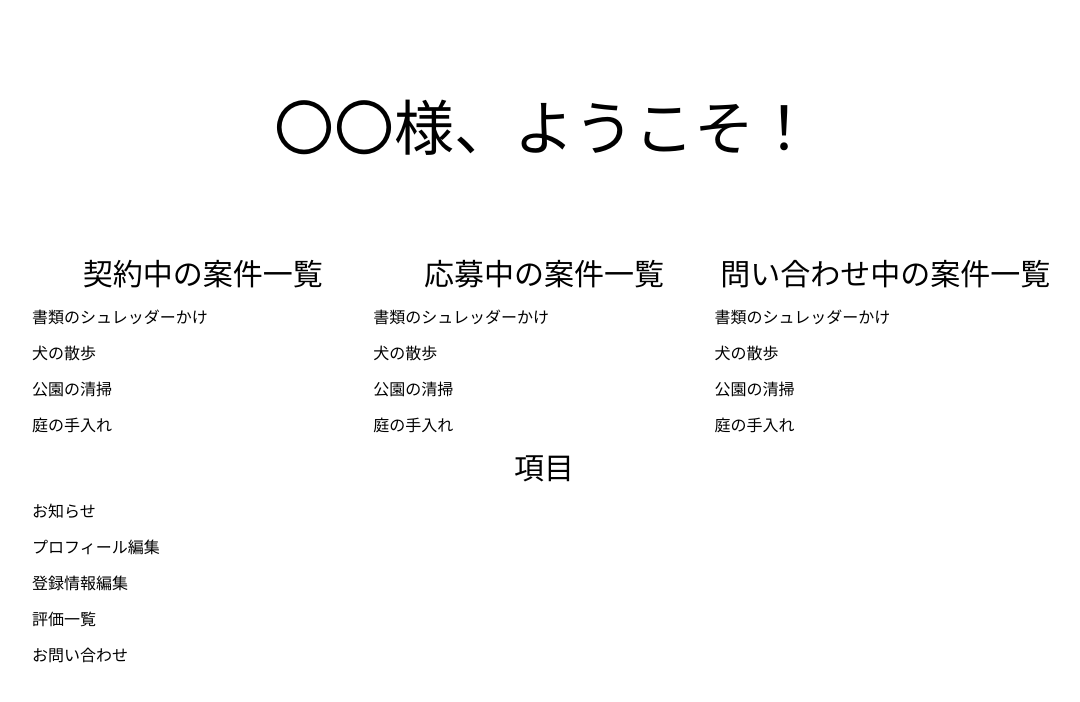
After one commit to hiroaki1976/11th_assignment, a PHP site: page /mypage_jigyousyo.php in a window 1280 px wide. The commit adds this page. Shown: the top 702 px of the page, without its empty margins (96-1176 px from the left). Run offline with PHP 8.4, Linux system fonts and the light colour scheme.

Commit message:
20230112_課題提出

```diff
--- /dev/null
+++ b/css/mypage_jigyousyo.css
@@ -0,0 +1,31 @@
+@charset "utf-8";
+
+main {
+    width: 80%;
+    margin: 0 auto;
+}
+
+h1 {
+    font-size: 60px;
+    text-align: center;
+    margin: 100px;
+}
+
+h2 {
+    font-size: 30px;
+    text-align: center;
+    margin-bottom: 20px;
+}
+
+.cases {
+    display: flex;
+    width: 100%;
+}
+
+.case {
+    width: 33.33%;
+}
+
+li {
+    margin-bottom: 20px;
+}
--- a/css/style.css
+++ b/css/style.css
@@ -26,7 +26,7 @@ dd {
 #myForm {
     /* text-align: center; */
     margin: 50px auto;
-    width: 40%;
+    width: 48%;
 }
 
 .width-height {
--- a/detail.php
+++ b/detail.php
@@ -39,7 +39,7 @@ if ($status === false) {
 <body>
     <h1>ユーザー情報更新</h1>
     <p class="onegai">ユーザー情報更新</p>
-    <form name="contact" action="update.php" method="post" id="myForm">
+    <form name="contact" action="update.php" method="post" id="myForm" enctype="multipart/form-data">
         <dl>
             <dt>【必須】事業所名：</dt><dd><input type="text" name="jigyousyo" value="<?= h($result['jigyousyo']) ?>" required></dd>
             <dt>事業所種別：</dt>
@@ -48,6 +48,7 @@ if ($status === false) {
                 <input type="checkbox" name="ikou" id="ikou" <?= isset($result['officetype_ikou']) && h($result['officetype_ikou']) == '移行on' ? 'checked' : '' ?>>就労移行支援
                 <input type="checkbox" name="other" id="other" <?= isset($result['officetype_other']) && h($result['officetype_other']) == 'その他on' ? 'checked' : '' ?>>その他
             </dd>
+            <dt>イメージ画像：</dt><dd><img src="<?= $result['image']?>" alt="イメージ画像"><br><input type="file" name="image" id="image"></dd>
             <dt>郵便番号</dt><dd><input name="postcode" type="text" value="<?= h($result['postcode']) ?>"></dd>
             <dt>都道府県</dt><dd><input name="prefecture" type="text" value="<?= h($result['prefecture']) ?>"></dd>
             <dt>市区町村</dt><dd><input name="city" type="text" value="<?= h($result['city']) ?>"></dd>
--- a/index.php
+++ b/index.php
@@ -10,7 +10,8 @@
 <body>
     <h1>事業所様ユーザー登録</h1>
     <p class="onegai">ユーザー登録をお願い致します</p>
-    <form name="contact" action="write.php" method="post" id="myForm">
+    <!-- 画像を扱う時はformにenctype="multipart/form-data"を必ず入れる -->
+    <form name="contact" action="write.php" method="post" id="myForm" enctype="multipart/form-data">
         <dl>
             <dt><i class="red">【必須】</i>事業所名：</dt><dd><input type="text" name="jigyousyo" placeholder="事業所名を入力して下さい" class="width-height" required></dd>
             <dt>事業所種別：</dt>
@@ -18,6 +19,7 @@
                 <input type="checkbox" name="b_gata" id="b_gata">就労継続支援B型
                 <input type="checkbox" name="ikou" id="ikou">就労移行支援
                 <input type="checkbox" name="other" id="other">その他</dd>
+            <dt>イメージ画像：</dt><dd><input type="file" name="image" id="image"></dd>
             <dt>郵便番号：</dt><dd><input name="postcode" type="text" placeholder="郵便番号を入力すると、住所が自動入力されます" class="width-height"></dd>
             <dt>都道府県：</dt><dd><input name="prefecture" type="text" placeholder="都道府県" class="width-height"></dd>
             <dt>市区町村：</dt><dd><input name="city" type="text" placeholder="市区町村" class="width-height"></dd>
--- /dev/null
+++ b/mypage_jigyousyo.php
@@ -0,0 +1,54 @@
+<!DOCTYPE html>
+<html lang="jp">
+<head>
+    <meta charset="UTF-8">
+    <meta name="viewport" content="width=device-width, initial-scale=1.0">
+    <title>Document</title>
+    <link rel="stylesheet" href="css/reset.css">
+    <link rel="stylesheet" href="css/mypage_jigyousyo.css">
+</head>
+<body>
+    <main>
+        <h1>〇〇様、ようこそ！</h1>
+        <div class="cases">
+            <div class="case">
+                <h2>契約中の案件一覧</h2>
+                <ul>
+                    <li>書類のシュレッダーかけ</li>
+                    <li>犬の散歩</li>
+                    <li>公園の清掃</li>
+                    <li>庭の手入れ</li>
+                </ul>
+            </div>
+            <div class="case">
+                <h2>応募中の案件一覧</h2>
+                <ul>
+                    <li>書類のシュレッダーかけ</li>
+                    <li>犬の散歩</li>
+                    <li>公園の清掃</li>
+                    <li>庭の手入れ</li>
+                </ul>
+            </div>
+            <div class="case">
+                <h2>問い合わせ中の案件一覧</h2>
+                <ul>
+                    <li>書類のシュレッダーかけ</li>
+                    <li>犬の散歩</li>
+                    <li>公園の清掃</li>
+                    <li>庭の手入れ</li>
+                </ul>
+            </div>
+        </div>
+        <div class="a">
+            <h2>項目</h2>
+            <ul>
+                <li>お知らせ</li>
+                <li>プロフィール編集</li>
+                <li>登録情報編集</li>
+                <li>評価一覧</li>
+                <li>お問い合わせ</li>
+            </ul>
+        </div>
+    </main>
+</body>
+</html>
```
Also changed, not shown: ichiran.php (added, +49 -0 lines), read.php (+10 -0 lines), tsunagu.sql (added, +88 -0 lines), update.php (+21 -1 lines), write.php (+32 -6 lines), README.md, img/65a00ce5b1deb.jpg (added), img/65a019ec6a596.jpg (added), img/noimage.png (added), mypage_company.php (added), 1 other file.
